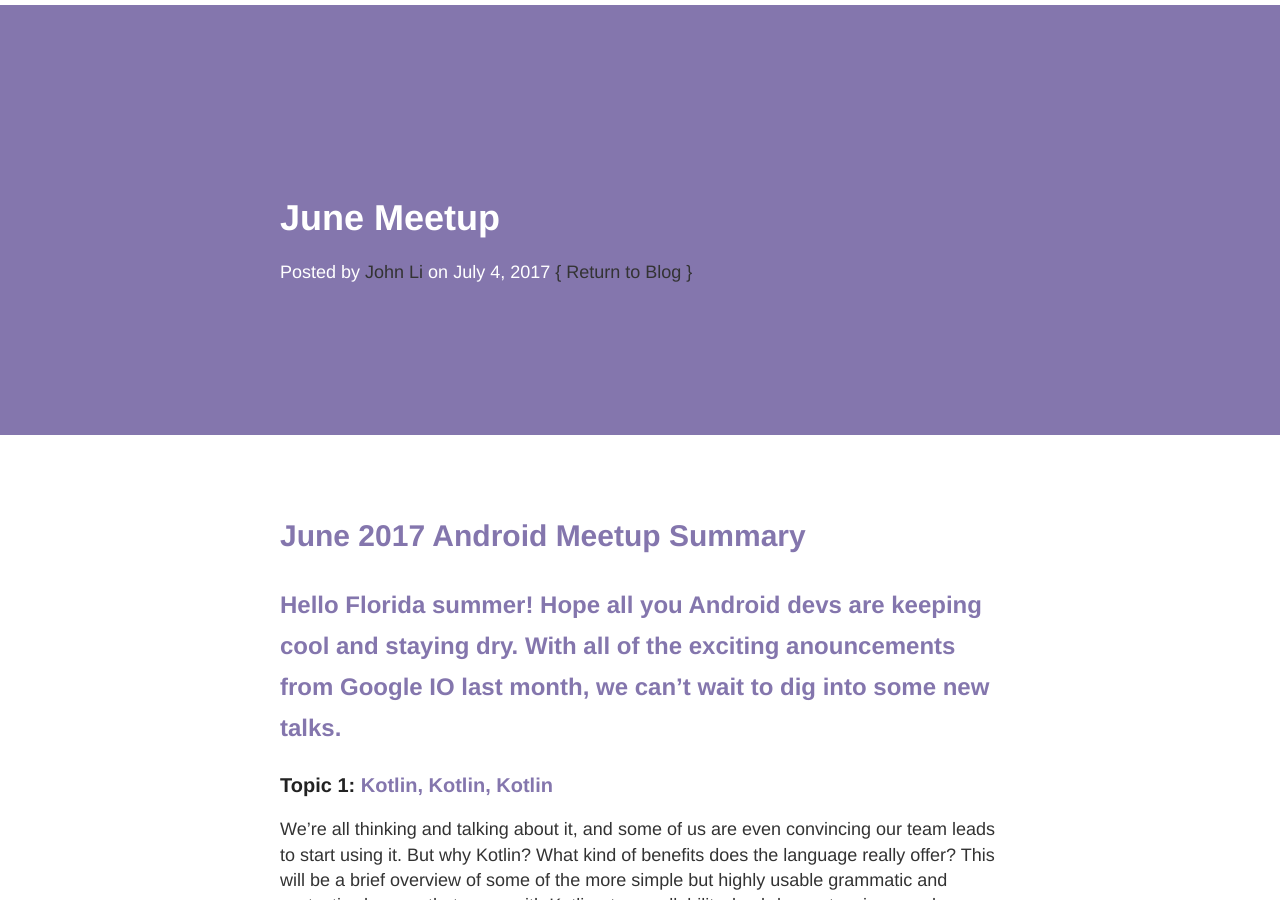
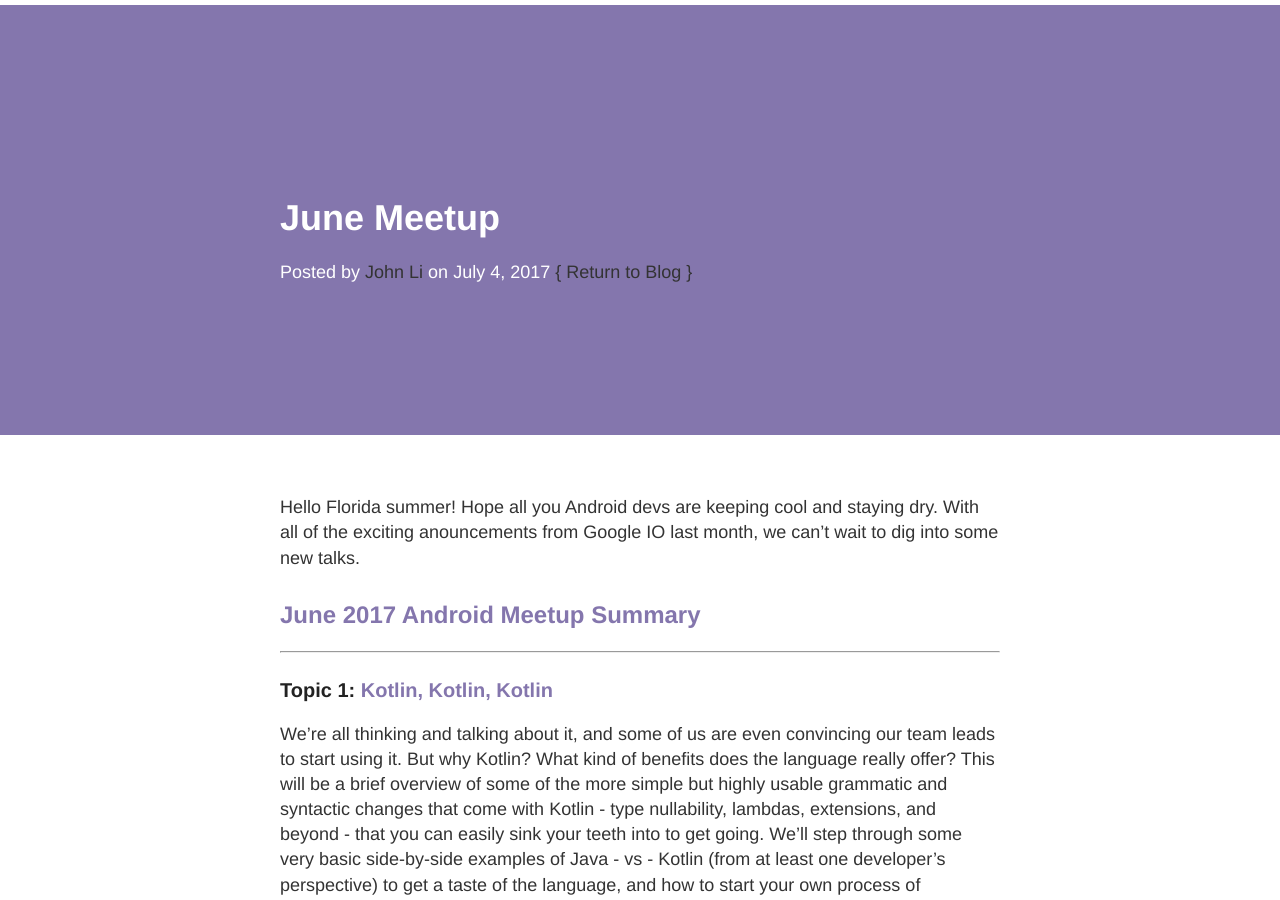
Before and after one commit to orlando-android/orlando-android.github.io-2, a Jekyll site: the page built from _posts/2017-07-04-June-Meetup.md, in a window 1280 px wide and 900 px high. Built offline with Jekyll 4.4.1, drawn with Linux system fonts in a browser that asks for light colours; nearby versions of some CDN libraries.

```diff
--- a/_posts/2017-07-04-June-Meetup.md
+++ b/_posts/2017-07-04-June-Meetup.md
@@ -3,9 +3,10 @@ published: true
 layout: post
 author: John Li
 ---
-# June 2017 Android Meetup Summary
 
 Hello Florida summer! Hope all you Android devs are keeping cool and staying dry.  With all of the exciting anouncements from Google IO last month, we can't wait to dig into some new talks.
+
+## June 2017 Android Meetup Summary
 ----
 
 ### Topic 1: [Kotlin, Kotlin, Kotlin](https://www.youtube.com/watch?v=QzpquJ85pEU)
```
